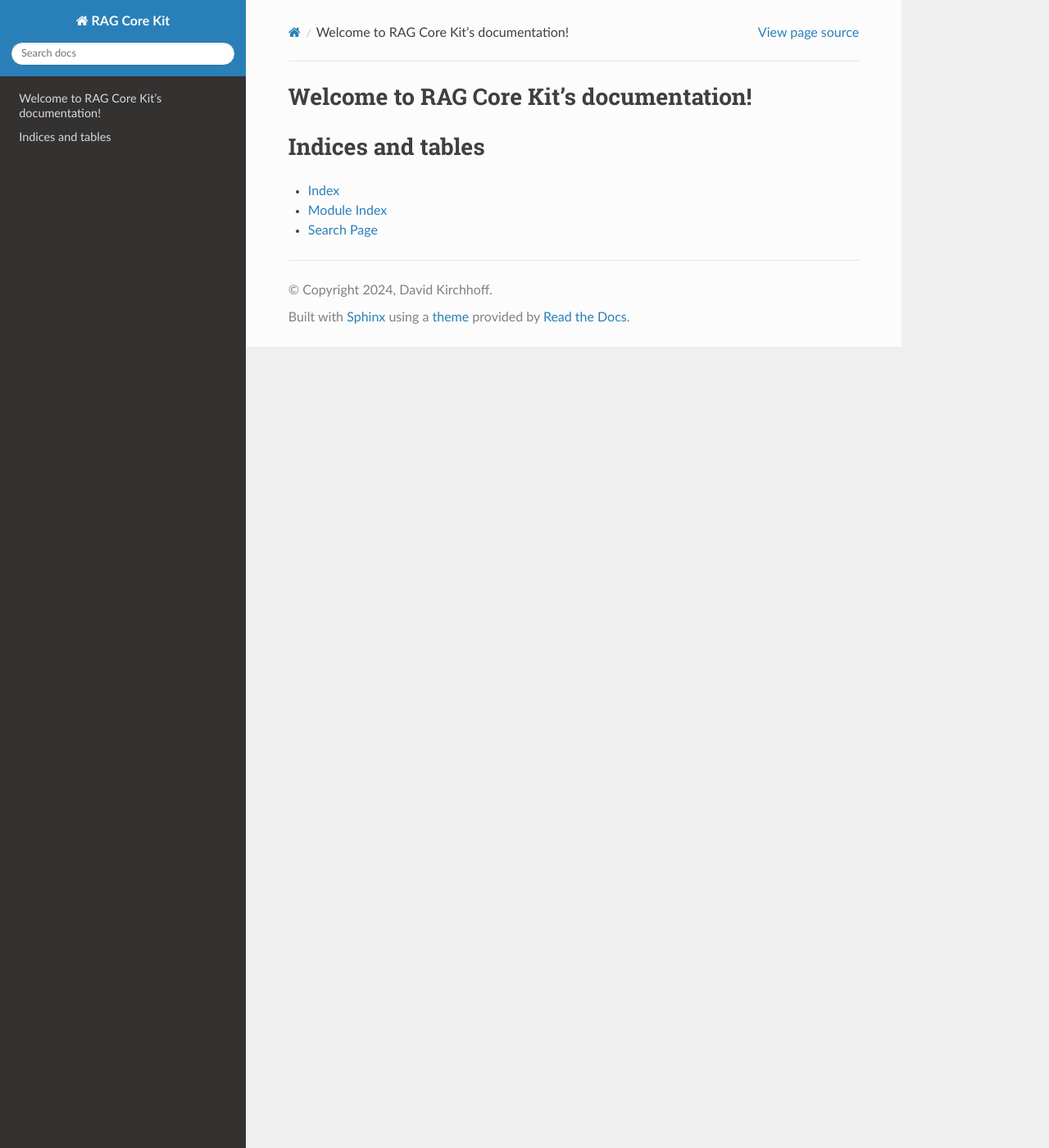
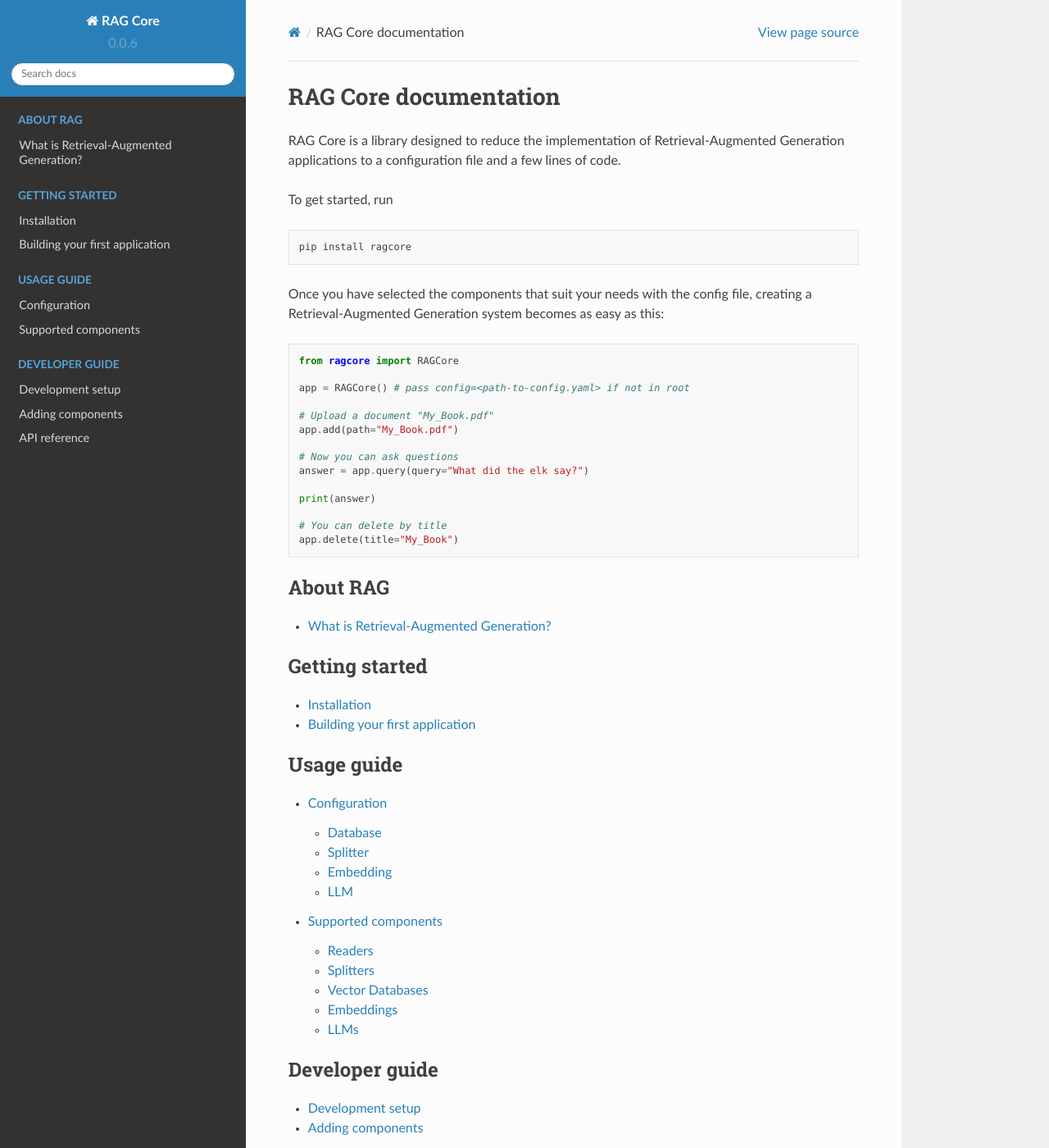
Before and after one commit to daved01/ragcore, a Sphinx documentation site: the page built from docs/source/index.rst, in a window 1280 px wide and 1400 px high. Shown: the whole window at 82% size. Built offline with Sphinx 7.4.7 and the Read the Docs theme 2.0.0, drawn with Linux system fonts in a browser that asks for light colours; some of the changed text lies outside the part shown.

Commit message:
docs: add documentation (#25)

```diff
--- a/docs/source/conf.py
+++ b/docs/source/conf.py
@@ -3,23 +3,33 @@
 # For the full list of built-in configuration values, see the documentation:
 # https://www.sphinx-doc.org/en/master/usage/configuration.html
 
+import os
+import sys
+
+sys.path.insert(0, os.path.abspath(".."))
+
 # -- Project information -----------------------------------------------------
 # https://www.sphinx-doc.org/en/master/usage/configuration.html#project-information
 
-project = "RAG Core Kit"
+project = "RAG Core"
 copyright = "2024, David Kirchhoff"
 author = "David Kirchhoff"
-release = "0.0.1"
+version = "0.0.6"
+release = "0.0.6"
 
 # -- General configuration ---------------------------------------------------
 # https://www.sphinx-doc.org/en/master/usage/configuration.html#general-configuration
 
-extensions = [
-    "sphinx_rtd_theme",
-]
+extensions = ["sphinx_rtd_theme", "sphinx.ext.autodoc"]
 
 templates_path = ["_templates"]
 exclude_patterns = []
+
+autodoc_default_options = {
+    "members": True,
+    "undoc-members": True,
+    "show-inheritance": True,
+}
 
 
 # -- Options for HTML output -------------------------------------------------
--- /dev/null
+++ b/docs/source/contents/about.rst
@@ -0,0 +1,49 @@
+.. _about:
+
+********************************************
+What is Retrieval-Augmented Generation?
+********************************************
+
+While large language models have showcased remarkable abilities in generating coherent text and answering questions, they occasionally fall short in providing accurate responses and lack up-to-date knowledge of recent events.
+To address these limitations, Retrieval-Augmented Generation (RAG) was `introduced <https://arxiv.org/pdf/2005.11401.pdf>`_.
+This approach combines a large language model with a knowledge store, allowing it to access factual information.
+RAG empowers the system to draw on a database, giving users direct control over the knowledge base.
+Updating the knowledge is as simple as adding new information to the database, and the system can also 'forget' easily by removing a document.
+
+
+**Components**
+
+A RAG system is composed of two distinct knowledge stores: a large language model, serving as parametric memory, and a database, functioning as non-parametric memory.
+In addition to these, the system features an embedding model.
+Users engage with the system by adding new documents, deleting documents, or querying it.
+
+.. image:: ../_static/architecture.png
+
+
+**How it works**
+
+The database stores vector embeddings, which are representations of data.
+These embeddings are generated using an embedding model, a model which creates vector representations of fixed dimension for a given string input.
+Rather than adding a document as a whole, it is divided into overlapping chunks.
+This strategy allows the system to retrieve only the relevant pieces of information.
+The figure below highlights the components which are involved in adding a document and shows how the information flows between them.
+
+.. image:: ../_static/adding_documents.png
+
+
+After a document is stored in the database, a query can be matched against it. This process involves creating an embedding vector from the query using the embedding model and identifying the most similar vectors in the database.
+
+Subsequently, the corresponding document chunks are retrieved from the database and forwarded to the large language model, as part of a prompt for generating a response. The model then combines the knowledge it has stored in its parameters with the relevant knowledge from the database to generate a response.
+
+The figure shows how the information flows between the components when the system is queried.
+
+.. image:: ../_static/querying.png
+
+
+
+
+**References**
+
+Patrick Lewis et al. *Retrieval-Augmented Generation for Knowledge-Intensive NLP Tasks*. 2020 `url <https://arxiv.org/pdf/2005.11401.pdf>`_
+
+Sebastian Riedel et al. *Retrieval Augmented Generation: Streamlining the creation of intelligent natural language processing models*. 2020 `url <https://ai.meta.com/blog/retrieval-augmented-generation-streamlining-the-creation-of-intelligent-natural-language-processing-models/>`_
--- /dev/null
+++ b/docs/source/contents/adding_components.rst
@@ -0,0 +1,46 @@
+.. _adding_components:
+
+
+*****************
+Adding components
+*****************
+
+This section outlines the structure of ``ragcore`` and provides guidance on how you can add components. For detailed information about existing methods, refer to :ref:`api_reference`.
+
+Supported model provider
+=========================
+
+The app supports OpenAI and Azure OpenAI for large language models and embedding models. For the former, a valid API key has to be in the environment with the name ``OPENAI_API_KEY``. For Azure deployments, the environment variable ``AZURE_OPENAI_API_KEY`` is required.
+
+
+Adding a large language model
+=============================
+
+To add a new LLM, subclass the ``LLModel`` in ``models/llm_model.py`` and return the model in the ``_get_llm()`` method. This model is then used by the ``LLMService`` in ``services/llm_service.py``.
+
+
+
+Adding an embedding
+===================
+
+To create a vector out of the input data so that it can be stored in the vector database, an OpenAI embedding model is used by default in the ``DatabaseService``. To change the embedding, subclass the ``EmbeddingModel`` in ``models/embedding_model.py``.
+
+The default `OpenAI embedding <https://openai.com/blog/new-and-improved-embedding-model>`_ is ``text-embedding-ada-002``.
+
+
+Adding new database
+===================
+
+To add a new vector database, subclass the ``VectorDataBaseModel`` and use it in the ``DatabaseService``. To learn more about what a vector database is and how it works, check out for example `this <https://www.pinecone.io/learn/vector-database/>`_ great post by the Pinecone team.
+
+
+Changing prompt
+==================
+
+Using the retrieved information from the vector database, the information is concatenated to a string and along with the question passed into the ``PromptGenerator`` in ``models/prompt_model.py``. This prompt can be changed and it might be worth to experiment with variations.
+
+
+Further changes
+==================
+
+The changes described so far swap out existing components. Further optimization could for example include changing the similarity measure used to retrieve vectors from the database, or using a different text splitting method in ``TextSplitterService`` in ``services/text_splitter_service.py`` (currently langchain's ``RecursiveCharacterTextSplitter`` is used).
--- /dev/null
+++ b/docs/source/contents/configuration.rst
@@ -0,0 +1,76 @@
+.. _configuration:
+
+**********************
+Configuration
+**********************
+
+While the previous section :ref:`first_app` demonstrated a basic configuration, this section elaborates on the configuration options.
+
+As demonstrated in :ref:`first_app`, an example configuration file ``config.yaml`` looks like this:
+
+
+.. code-block:: yaml
+
+    database:
+      provider: "chroma"
+      number_search_results: 5
+      base_dir: "data/database"
+
+    splitter:
+      chunk_overlap: 256
+      chunk_size: 1024
+
+    embedding:
+      provider: "openai"
+      model: "text-embedding-model"
+
+    llm:
+      provider: "openai"
+      model: "gpt-model"
+
+The top-level keys correspond to component families, while the lower-level keys allow you to select a specific component or set values for that component. Let's walk through the keys step-by-step.
+
+For a list of supported components, refer to the section :ref:`supported_components`.
+
+
+Database
+=================
+**Key** ``database``
+
+``number_search_results`` - The number of chunks which are returned by the database and passed to the LLM in the prompt. A higher number can lead to more detailed answers, since more context is available, but the risk is that more irrelevant documents are retrieved, which reduces the quality of the answer.
+
+``base_dir`` - The directory in which the local database will be persisted. If this directory does not exist it will be created.
+
+
+Splitter
+=================
+**Key** ``splitter``
+
+``chunk_size`` - Represents the number of tokens in each document chunk. The optimal selection depends on your documents and the chosen embedding model. Strive for a chunk size that produces chunks that in isolation a human would understand, while minimizing the length to keep cost for LLM request in check (multiple relevant chunks are send to the LLM).
+
+``chunk_overlap`` - Sets how much overlap there is between adjacent chunks. Overlap is useful to not miss any information that is potentially on the edge of a chunk or spread over multiple chunks. The trade-off is some redudancy in the database and increased computation.
+
+
+Embedding
+==================
+**Key** ``embedding``
+
+``provider`` - The provider of the embedding, for example OpenAI.
+
+``model`` - The name of the model, as defined by the provider. Check the provider's API documentation for details. For OpenAI models make sure you have the environment variable ``OPENAI_API_KEY`` set, for AzureOpenAI ``AZURE_OPENAI_API_KEY``.
+
+
+LLM
+==============
+**Key** ``llm``
+
+``provider`` - The provider of the large language model, for example OpenAI.
+
+``model`` - The name of the model, as defined by the provider. Check the provider's API documentation for details. For OpenAI models make sure you have the environment variable ``OPENAI_API_KEY`` set, for AzureOpenAI ``AZURE_OPENAI_API_KEY``.
+
+
+For the llm type Azure OpenAI, the following additional keys must be provided.
+
+``endpoint`` - The endpoint where the Azure model is hosted.
+
+``api_version`` - The version of the API for the Azure model.
--- /dev/null
+++ b/docs/source/contents/first_app.rst
@@ -0,0 +1,67 @@
+.. _first_app:
+
+********************************
+Building your first application
+********************************
+
+Let's create an application with a local `Chroma <https://www.trychroma.com/>`_ database, the OpenAI LLM ``gpt-3.5-turbo``, and the OpenAI embedding model ``text-embedding-ada-002``.
+
+Since we are using OpenAI components, we first have to set the OpenAI `API key <https://platform.openai.com/api-keys>`_ as described `here <https://platform.openai.com/docs/quickstart/step-2-setup-your-api-key>`_. For example, in bash run
+
+.. code-block:: bash
+
+    export OPENAI_API_KEY=[your token]
+
+
+Next, create a config file ``config.yaml`` in the root of your project with the following content:
+
+.. code-block:: yaml
+
+    database:
+      provider: "chroma"
+      number_search_results: 5
+      base_dir: "data/database"
+
+    splitter:
+      chunk_overlap: 256
+      chunk_size: 1024
+
+    embedding:
+      provider: "openai"
+      model: "text-embedding-ada-002"
+
+    llm:
+      provider: "openai"
+      model: "gpt-3.5-turbo"
+
+
+You can find more details and configuration options in the section :ref:`configuration`.
+
+Next, create a Python file for the application code. Your project should look similar to this example now:
+
+.. code-block:: bash
+
+    myapp/
+    ├── app.py
+    ├── config.yaml
+
+Finally, in the ``app.py`` file, we can implement our application using the components specified in the configuration. The following demonstrates the main methods:
+
+.. code-block:: python
+
+    from ragcore import RAGCore
+
+    app = RAGCore() # pass config=<path-to-config.yaml> if not in root
+
+    # Upload a document "My_Book.pdf"
+    app.add(path="My_Book.pdf")
+
+    # Now you can ask questions
+    answer = app.query(query="What did the elk say?")
+
+    print(answer)
+
+    # You can delete by title
+    app.delete(title="My_Book")
+
+And that's it! For more details on configuration options, please refer to the :ref:`configuration` section.
--- /dev/null
+++ b/docs/source/contents/supported_components.rst
@@ -0,0 +1,83 @@
+.. _supported_components:
+
+**********************
+Supported components
+**********************
+
+This section lists all available components and shows how to select them in the configuration file.
+If you want to know what a specific component does and what role it plays in the system, take a look at :ref:`Architecture <about>`.
+And if you don't find the component you are looking for, feel free to `add <https://github.com/daved01/ragcore>`_ it and open a pull request!
+
+
+Readers
+=================
+Readers parse documents so that they can be added to the sytem's database. Currently supported is text in the following file formats:
+
+- pdf
+
+
+Splitters
+=================
+Splitters take the text during ingestion and split it into chunks.
+Currently supported is a recursive text splitter only, so there is no option to select one in the configuration file yet.
+
+
+Vector Databases
+=================
+The database stores your embeddings and (references to) your document chunks. RAG Core supports both local and remote databases.
+The latter is a database which is hosted, for example, by a cloud provider.
+
+
+Local Databases
+-----------------
+
+.. table:: Config key ``provider``
+
+   +-----------------------------------------+--------------+
+   | Database                                | config value |
+   +=========================================+==============+
+   | `Chroma <https://www.trychroma.com>`_   | ``"chroma"`` |
+   +-----------------------------------------+--------------+
+
+Remote Databases
+-----------------
+
+.. table:: Config key ``provider``
+
+   +-----------------------------------------+--------------+
+   | Database                                | config value |
+   +=========================================+==============+
+   |                                         |              |
+   +-----------------------------------------+--------------+
+
+
+Embeddings
+=================
+The embedding model is used to create a vector representation of your document chunks and queries.
+Currently, the following remote embedding model families are supported.
+
+.. table:: Config key ``provider``
+
+   +---------------------------------------------------------------------------------------------------------------------------+--------------+
+   | Embedding model family                                                                                                    | config value |
+   +===========================================================================================================================+==============+
+   | `OpenAI <https://platform.openai.com/docs/guides/embeddings>`_                                                            | ``"openai"`` |
+   +---------------------------------------------------------------------------------------------------------------------------+--------------+
+   | `Azure OpenAI <https://learn.microsoft.com/en-us/azure/ai-services/openai/concepts/models#embeddings-models>`_            | ``"azure"``  |
+   +---------------------------------------------------------------------------------------------------------------------------+--------------+
+
+
+
+LLMs
+=================
+The Large Language Model generates a response in natural language using the retrieved chunks and a prompt.
+
+.. table:: Config key ``provider``
+
+   +-----------------------------------------------------------------------------------------------+--------------+
+   | LLM model family                                                                              | config value |
+   +===============================================================================================+==============+
+   | `OpenAI <https://platform.openai.com/docs/guides/text-generation>`_                           | ``"openai"`` |
+   +-----------------------------------------------------------------------------------------------+--------------+
+   | `Azure OpenAI <https://learn.microsoft.com/en-us/azure/ai-services/openai/concepts/models>`_  | ``"azure"``  |
+   +-----------------------------------------------------------------------------------------------+--------------+
--- a/docs/source/index.rst
+++ b/docs/source/index.rst
@@ -3,12 +3,64 @@
    You can adapt this file completely to your liking, but it should at least
    contain the root `toctree` directive.
 
-Welcome to RAG Core Kit's documentation!
+RAG Core documentation
 ========================================
+
+RAG Core is a library designed to reduce the implementation of Retrieval-Augmented Generation applications to a configuration file and a few lines of code.
+
+To get started, run
+
+.. code-block:: bash
+
+   pip install ragcore
+
+Once you have selected the components that suit your needs with the config file, creating a Retrieval-Augmented Generation system becomes as easy as this:
+
+.. code-block:: python
+
+    from ragcore import RAGCore
+
+    app = RAGCore() # pass config=<path-to-config.yaml> if not in root
+
+    # Upload a document "My_Book.pdf"
+    app.add(path="My_Book.pdf")
+
+    # Now you can ask questions
+    answer = app.query(query="What did the elk say?")
+
+    print(answer)
+
+    # You can delete by title
+    app.delete(title="My_Book")
+
 
 .. toctree::
    :maxdepth: 2
-   :caption: Contents:
+   :caption: About RAG
+
+   contents/about
+
+.. toctree::
+   :maxdepth: 2
+   :caption: Getting started
+
+   contents/installation
+   contents/first_app
+
+.. toctree::
+   :maxdepth: 2
+   :caption: Usage guide
+
+   contents/configuration
+   contents/supported_components
+
+.. toctree::
+   :maxdepth: 2
+   :caption: Developer guide
+
+   contents/develop
+   contents/adding_components
+   contents/api_reference
 
 
 
--- a/setup.py
+++ b/setup.py
@@ -54,7 +54,7 @@ setup(
     project_urls={
         "Bug Reports": "https://github.com/daved01/ragcore/issues",
         "Funding": "https://github.com/sponsors/daved01",
-        "Say Thanks!": "https://www.paypal.com/donate/?hosted_button_id=23YUGLRRTNDMS",
+        "Say Thanks!": "https://www.paypal.com/donate/?hosted_button_id=JH7HXP6VE5U3S",
         "Source": "https://github.com/daved01/ragcore",
         "Documentation": "https://daved01.github.io/ragcore/",
     },
```
Also changed, not shown: README.md (+3 -3 lines), docs/source/contents/api_reference.rst (added, +11 -0 lines), docs/source/contents/develop.rst (added, +55 -0 lines), docs/source/contents/installation.rst (added, +33 -0 lines), docs/source/contents/version_history.rst (added, +20 -0 lines), docs/source/_static/adding_documents.png (added), docs/source/_static/architecture.png (added), docs/source/_static/querying.png (added), docs/source/contents/adding_documents.png (deleted), docs/source/contents/architecture.png (deleted), docs/source/contents/querying.png (deleted).
